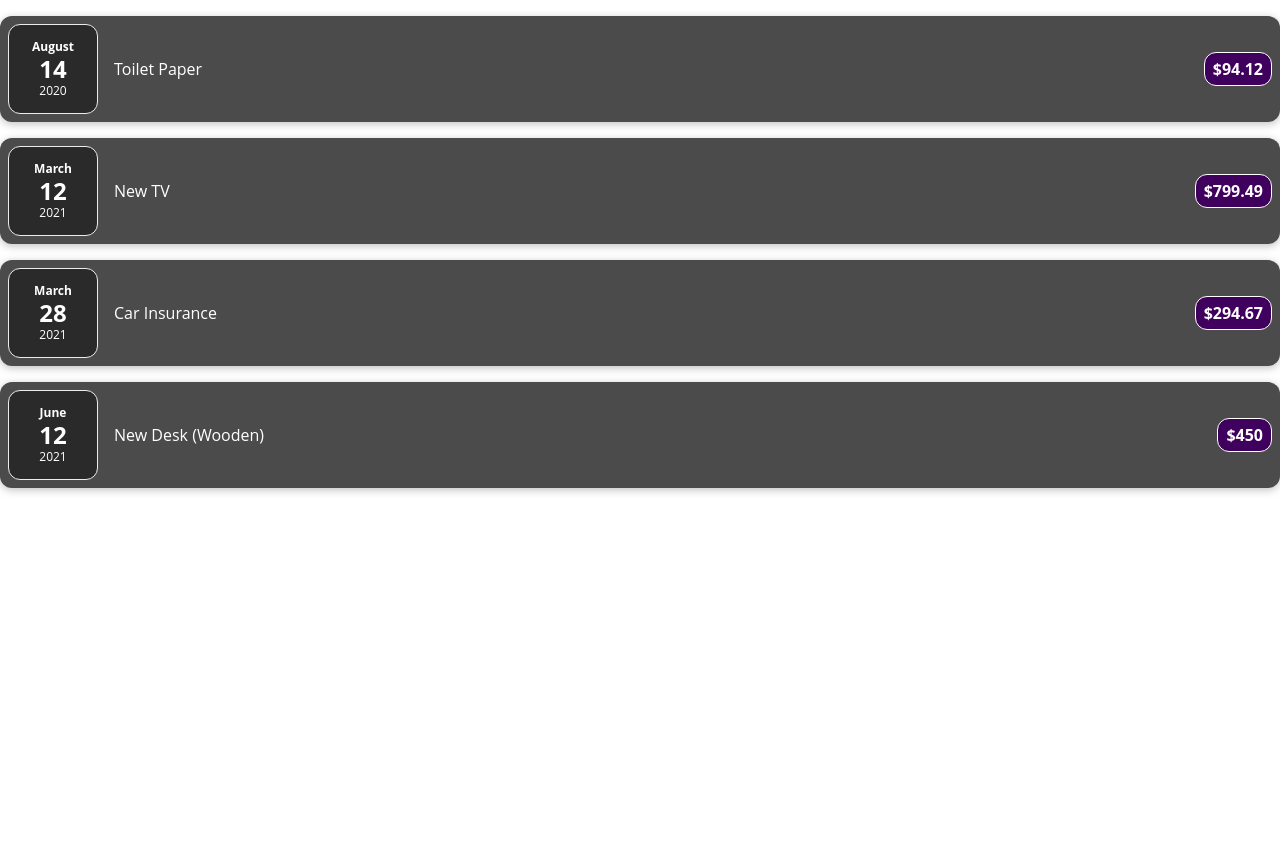
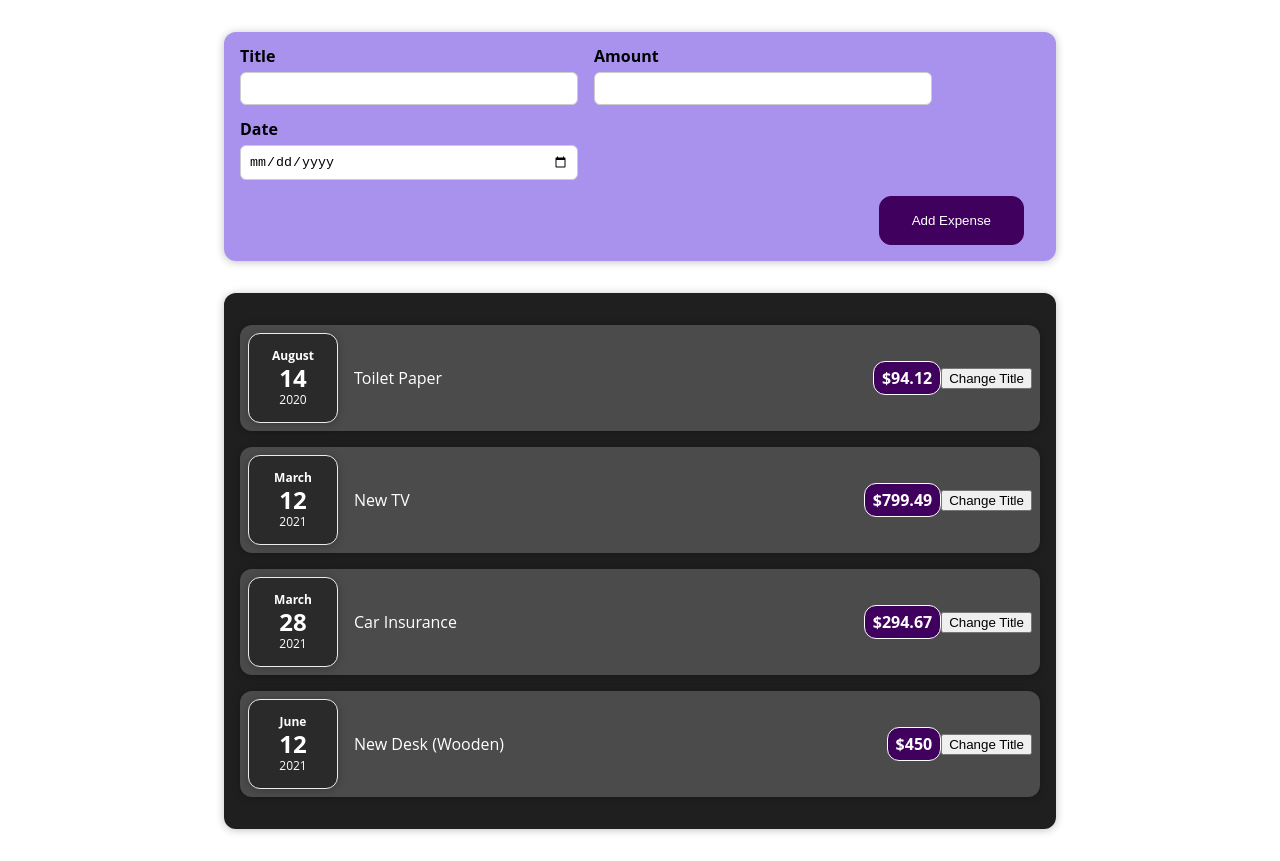
Before and after one commit to Dawidson2000/Expenses-Tracker, a React (Create React App) app: page / in a window 1280 px wide. Before the commit the page ends 800 px from the top, so only its background shows below. Built offline with nearby package versions, Linux system fonts and the light colour scheme.

Commit message:
Add NewExpense component and NewExpense form

```diff
--- a/src/App.tsx
+++ b/src/App.tsx
@@ -1,6 +1,8 @@
 import React from 'react';
 import styled from 'styled-components';
-import {ExpenseItems} from './components/ExpenseItems';
+
+import { Expenses } from './components/Expenses/Expenses'
+import { NewExpense } from './components/NewExpense/NewExpense'
 
 const Wrapper = styled.div`
   @import url('https://fonts.googleapis.com/css2?family=Open+Sans:ital,wght@0,300;0,400;0,500;0,600;0,700;0,800;1,300;1,400;1,500;1,600;1,700;1,800&display=swap');
@@ -9,57 +11,10 @@ const Wrapper = styled.div`
 
 function App() {
 
-  const expense: {id: string, title: string, amount: number, date: Date}[] = [
-    {
-      id: 'e1',
-      title: 'Toilet Paper',
-      amount: 94.12,
-      date: new Date(2020, 7, 14),
-    },
-    { id: 'e2',
-      title: 'New TV',
-      amount: 799.49,
-      date: new Date(2021, 2, 12) },
-    {
-      id: 'e3',
-      title: 'Car Insurance',
-      amount: 294.67,
-      date: new Date(2021, 2, 28),
-    },
-    {
-      id: 'e4',
-      title: 'New Desk (Wooden)',
-      amount: 450,
-      date: new Date(2021, 5, 12),
-    },
-  ]
-
   return (
     <Wrapper>
-      <ExpenseItems
-        id = {expense[0].id}
-        title = {expense[0].title}
-        date = {expense[0].date}
-        amount = {expense[0].amount}
-      />
-      <ExpenseItems
-        id = {expense[1].id}
-        title = {expense[1].title}
-        date = {expense[1].date}
-        amount = {expense[1].amount}
-      />
-      <ExpenseItems
-        id = {expense[2].id}
-        title = {expense[2].title}
-        date = {expense[2].date}
-        amount = {expense[2].amount}
-      />
-      <ExpenseItems
-        id = {expense[3].id}
-        title = {expense[3].title}
-        date = {expense[3].date}
-        amount = {expense[3].amount}
-      />
+      <NewExpense/>
+      <Expenses />
     </Wrapper>
   );
 }
--- a/src/components/ExpenseDate.tsx
+++ b/src/components/Expenses/ExpenseDate.tsx
@@ -1,12 +1,14 @@
 import React from 'react';
 import styled from 'styled-components';
 import { FC } from 'react';
+
+import { BasicWrapper } from '../styledHelpers/BasicWrapper';
 
 export interface IExpenseDate {
     date: Date,
 }
 
-const ExpenseDateWrapper = styled.div`
+const ExpenseDateWrapper = styled(BasicWrapper)`
     display: flex;
     flex-direction: column;
     width: 5.5rem;
@@ -14,7 +16,6 @@ const ExpenseDateWrapper = styled.div`
     border: 1px solid #ececec;
     background-color: #2a2a2a;
     color: white;
-    border-radius: 12px;
     align-items: center;
     justify-content: center;
 `;
@@ -43,7 +44,7 @@ export const ExpenseDate: FC<IExpenseDate> = (props) => {
     const year = props.date.getFullYear();
 
     return (
-        <ExpenseDateWrapper>
+        <ExpenseDateWrapper className>
             <ExpenseDate_Month>{month}</ExpenseDate_Month>
             <ExpenseDate_Day>{day}</ExpenseDate_Day>
             <ExpenseDate_Year>{year}</ExpenseDate_Year>
--- a/src/components/ExpenseItems.tsx
+++ b/src/components/Expenses/ExpenseItems.tsx
@@ -3,15 +3,14 @@ import styled from 'styled-components';
 import { FC } from 'react';
 
 import {ExpenseDate} from './ExpenseDate';
+import { BasicWrapper } from '../styledHelpers/BasicWrapper';
 
-const ExpenseItem = styled.div`
+const ExpenseItem = styled(BasicWrapper)`
     display: flex;
     justify-content: space-between;
     align-items: center;
-    box-shadow: 0 2px 8px rgba(0, 0, 0, 0.25);
     padding: 0.5rem;
     margin: 1rem 0;
-    border-radius: 12px;
     background-color: #4b4b4b;
 `;
 
@@ -52,13 +51,16 @@ export interface IExpenseItems {
 
 export const ExpenseItems: FC<IExpenseItems> = (props) => {
 
+
+
     return (
-        <ExpenseItem>
+        <ExpenseItem className>
             <ExpenseDate date = {props.date}/>
             <ExpenseItem_Description>
                 <h2>{props.title}</h2>
                 <ExpenseItem_Price>${props.amount}</ExpenseItem_Price>
             </ExpenseItem_Description>
+            <button>Change Title</button>
         </ExpenseItem>
     )
 }
--- /dev/null
+++ b/src/components/Expenses/Expenses.tsx
@@ -0,0 +1,73 @@
+import React from 'react';
+import styled from 'styled-components';
+import { FC } from 'react';
+
+import { ExpenseItems } from './ExpenseItems';
+import { BasicWrapper } from '../styledHelpers/BasicWrapper';
+
+const ExpenseWrapper = styled(BasicWrapper)`
+    padding: 1rem;
+    background-color: rgb(31, 31, 31);
+    margin: 2rem auto;
+    width: 50rem;
+    max-width: 95%;
+`;
+
+export const Expenses: FC = (props) => {
+
+    const expense: { id: string, title: string, amount: number, date: Date }[] = [
+        {
+            id: 'e1',
+            title: 'Toilet Paper',
+            amount: 94.12,
+            date: new Date(2020, 7, 14),
+        },
+        {
+            id: 'e2',
+            title: 'New TV',
+            amount: 799.49,
+            date: new Date(2021, 2, 12)
+        },
+        {
+            id: 'e3',
+            title: 'Car Insurance',
+            amount: 294.67,
+            date: new Date(2021, 2, 28),
+        },
+        {
+            id: 'e4',
+            title: 'New Desk (Wooden)',
+            amount: 450,
+            date: new Date(2021, 5, 12),
+        },
+    ]
+
+    return (
+        <ExpenseWrapper className=''>
+            <ExpenseItems
+                id={expense[0].id}
+                title={expense[0].title}
+                date={expense[0].date}
+                amount={expense[0].amount}
+            />
+            <ExpenseItems
+                id={expense[1].id}
+                title={expense[1].title}
+                date={expense[1].date}
+                amount={expense[1].amount}
+            />
+            <ExpenseItems
+                id={expense[2].id}
+                title={expense[2].title}
+                date={expense[2].date}
+                amount={expense[2].amount}
+            />
+            <ExpenseItems
+                id={expense[3].id}
+                title={expense[3].title}
+                date={expense[3].date}
+                amount={expense[3].amount}
+            />
+        </ExpenseWrapper>
+    )
+}
--- /dev/null
+++ b/src/components/NewExpense/ExpenseForm.tsx
@@ -0,0 +1,76 @@
+import React from 'react';
+import styled from 'styled-components';
+import { FC } from 'react';
+
+const NewExpenseControls = styled.div`
+    display: flex;
+    flex-wrap: wrap;
+    gap: 1rem;
+    margin-bottom: 1rem;
+    text-align: left;
+`;
+
+const NewExpenseControl = styled.div`
+    & > label{
+        font-weight: bold;
+        margin-bottom: 0.5rem;
+        display: block;
+   }
+   & > input{
+        font-style: inherit;
+        padding: 0.5rem;
+        border-radius: 6px;
+        border: 1px solid #ccc;
+        width: 20rem;
+        max-width: 100%;
+   }
+`;
+
+const NewExpenseActions = styled.div`
+    text-align: right;
+
+    & > button{
+        font-style: inherit;
+        cursor: pointer;
+        padding: 1rem 2rem;
+        border: 1px solid #40005d;
+        background-color: #40005d;
+        color: white;
+        border-radius: 12px;
+        margin-right: 1rem;
+
+        &:hover{
+            background-color: #510674;
+            border-color: #510674;
+        }
+
+        &:active{
+            background-color: #510674;
+            border-color: #510674;
+        }
+    }
+`;
+
+export const ExpenseForm: FC = (props) => {
+    return (
+        <form>
+            <NewExpenseControls>
+                <NewExpenseControl>
+                    <label>Title</label>
+                    <input type='text' />
+                </NewExpenseControl>
+                <NewExpenseControl>
+                    <label>Amount</label>
+                    <input type='number' min='0.01' step='0.01' />
+                </NewExpenseControl>
+                <NewExpenseControl>
+                    <label>Date</label>
+                    <input type='date' min='2019-01-01' max='2022-12-31' />
+                </NewExpenseControl>
+            </NewExpenseControls>
+            <NewExpenseActions>
+                <button type='submit'>Add Expense</button>
+            </NewExpenseActions>
+        </form>
+    )
+}
--- /dev/null
+++ b/src/components/NewExpense/NewExpense.tsx
@@ -0,0 +1,24 @@
+import React from 'react';
+import styled from 'styled-components';
+import { FC } from 'react';
+
+import { ExpenseForm } from './ExpenseForm';
+
+const NewExpenseWrapper = styled.div`
+    background-color: #a892ee;
+    padding: 1rem;
+    margin: 2rem auto;
+    width: 50rem;
+    max-width: 95%;
+    border-radius: 12px;
+    text-align: center;
+    box-shadow: 0 1px 8px rgba(0, 0, 0, 0.25);
+`;
+
+export const NewExpense: FC = (props) => {
+    return(
+        <NewExpenseWrapper>
+            <ExpenseForm/>
+        </NewExpenseWrapper>
+    )
+}
--- /dev/null
+++ b/src/components/styledHelpers/BasicWrapper.tsx
@@ -0,0 +1,19 @@
+import React from 'react';
+import styled from 'styled-components';
+import { FC } from 'react';
+
+const Wrapper = styled.div`
+    border-radius: 12px;
+    box-shadow: 0 1px 8px rgba(0, 0, 0, 0.25);
+`;
+
+export interface IWrapper {
+    className: any
+}
+
+export const BasicWrapper: FC<IWrapper> = (props) => {
+
+    return(
+       <Wrapper className={props.className}>{props.children}</Wrapper>
+    )
+}
```
